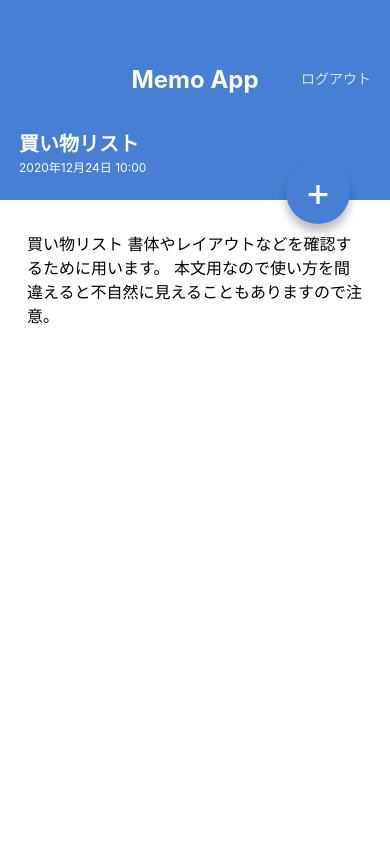
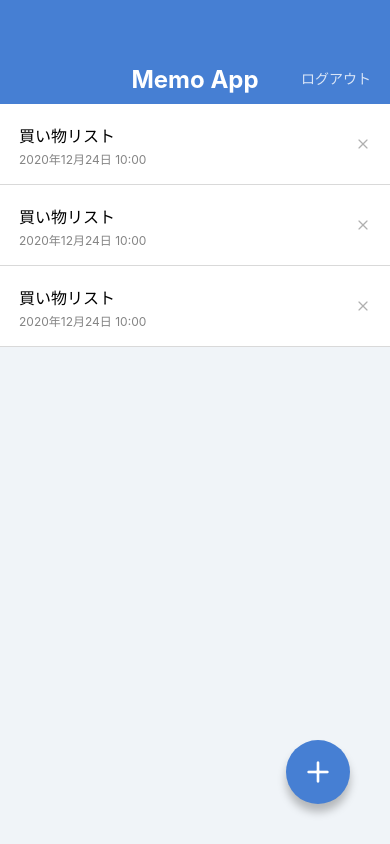
Before and after one commit to fo-ji/react-native-expo-firebase-docker-sample, a React Native app in the folder expo/: screen / in a window 390 px wide. Built offline with nearby package versions, Linux system fonts and the light colour scheme.

Commit message:
install vector icon

```diff
--- a/expo/App.jsx
+++ b/expo/App.jsx
@@ -1,9 +1,9 @@
 import React from 'react'
 
-// import MemoListScreen from './src/screens/MemoListScreen'
-import MemoDetailScreen from './src/screens/MemoDetailScreen'
+import MemoListScreen from './src/screens/MemoListScreen'
+// import MemoDetailScreen from './src/screens/MemoDetailScreen'
 
 export default function App() {
-  // return <MemoListScreen />
-  return <MemoDetailScreen />
+  return <MemoListScreen />
+  // return <MemoDetailScreen />
 }
--- a/expo/package.json
+++ b/expo/package.json
@@ -7,6 +7,7 @@
     "web": "expo start --web"
   },
   "dependencies": {
+    "@expo/vector-icons": "^13.0.0",
     "expo": "~46.0.9",
     "expo-status-bar": "~1.4.0",
     "prop-types": "^15.8.1",
--- a/expo/src/components/CircleButton.jsx
+++ b/expo/src/components/CircleButton.jsx
@@ -1,20 +1,22 @@
 import React from 'react'
-import { View, Text, StyleSheet } from 'react-native'
+import { View, StyleSheet } from 'react-native'
+import { Feather } from '@expo/vector-icons'
+
 import { string, shape } from 'prop-types'
 
 export default function CircleButton(props) {
-  const { children, style } = props
+  const { style, name } = props
 
   return (
     <View style={[styles.circleButton, style]}>
-      <Text style={styles.circleButtonLabel}>{children}</Text>
+      <Feather name={name} size={32} color="white" />
     </View>
   )
 }
 
 CircleButton.propTypes = {
-  children: string.isRequired,
   style: shape(),
+  name: string.isRequired,
 }
 
 CircleButton.defaultProps = {
--- a/expo/src/components/MemoList.jsx
+++ b/expo/src/components/MemoList.jsx
@@ -1,5 +1,6 @@
 import React from 'react'
 import { View, Text, StyleSheet } from 'react-native'
+import { Feather } from '@expo/vector-icons'
 
 export default function MemoList() {
   return (
@@ -10,7 +11,7 @@
           <Text style={styles.memoListItemDate}>2020年12月24日 10:00</Text>
         </View>
         <View>
-          <Text>X</Text>
+          <Feather name="x" size={16} color="#B0B0B0" />
         </View>
       </View>
       <View style={styles.memoListItem}>
@@ -19,7 +20,7 @@
           <Text style={styles.memoListItemDate}>2020年12月24日 10:00</Text>
         </View>
         <View>
-          <Text>X</Text>
+          <Feather name="x" size={16} color="#B0B0B0" />
         </View>
       </View>
       <View style={styles.memoListItem}>
@@ -28,7 +29,7 @@
           <Text style={styles.memoListItemDate}>2020年12月24日 10:00</Text>
         </View>
         <View>
-          <Text>X</Text>
+          <Feather name="x" size={16} color="#B0B0B0" />
         </View>
       </View>
     </View>
--- a/expo/src/screens/MemoDetailScreen.jsx
+++ b/expo/src/screens/MemoDetailScreen.jsx
@@ -1,4 +1,5 @@
 import React from 'react'
+// eslint-disable-next-line
 import { View, ScrollView, Text, StyleSheet } from 'react-native'
 
 import AppBar from '../components/AppBar'
@@ -18,7 +19,7 @@
           本文用なので使い方を間違えると不自然に見えることもありますので注意。
         </Text>
       </ScrollView>
-      <CircleButton style={{ top: 160, bottom: 'auto' }}>+</CircleButton>
+      <CircleButton name="edit-2" style={{ top: 160, bottom: 'auto' }} />
     </View>
   )
 }
--- a/expo/src/screens/MemoListScreen.jsx
+++ b/expo/src/screens/MemoListScreen.jsx
@@ -10,7 +10,7 @@
     <View style={styles.container}>
       <AppBar />
       <MemoList />
-      <CircleButton>+</CircleButton>
+      <CircleButton name="plus" />
     </View>
   )
 }
```
